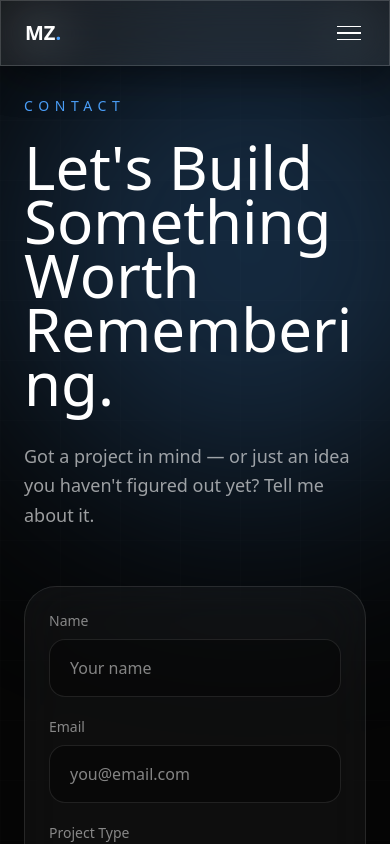
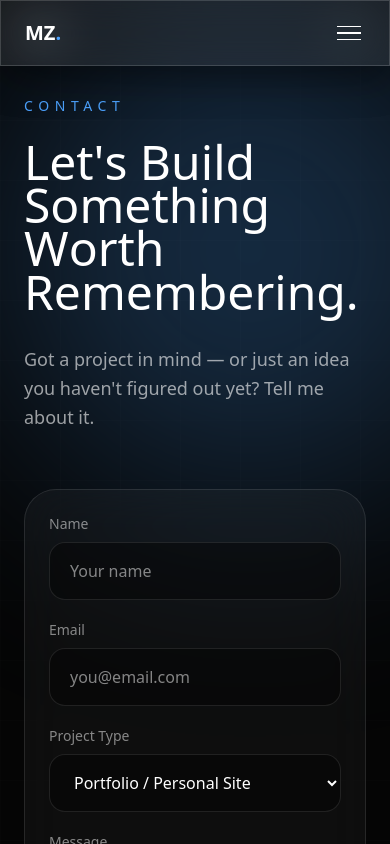
Before and after one commit to zikkops/MarkZakkak, a Next.js app: page /contact in a window 390 px wide. Shown: the top 844 px of the page. Built offline with nearby package versions, Linux system fonts and the light colour scheme.

Commit message:
fixing contact section

```diff
--- a/app/components/ContactSection.tsx
+++ b/app/components/ContactSection.tsx
@@ -201,7 +201,7 @@ export default function ContactSection() {
             Contact
           </p>
 
-          <h2 className="contact-title font-heading text-6xl leading-[0.9] md:text-8xl" style={{ fontWeight: 300 }}>
+          <h2 className="contact-title font-heading text-5xl leading-[0.9] md:text-8xl" style={{ fontWeight: 300 }}>
             {lines.map((line, lineIndex) => (
               <span key={lineIndex} className="block">
                 {line.split("").map((char, charIndex) => (
```
